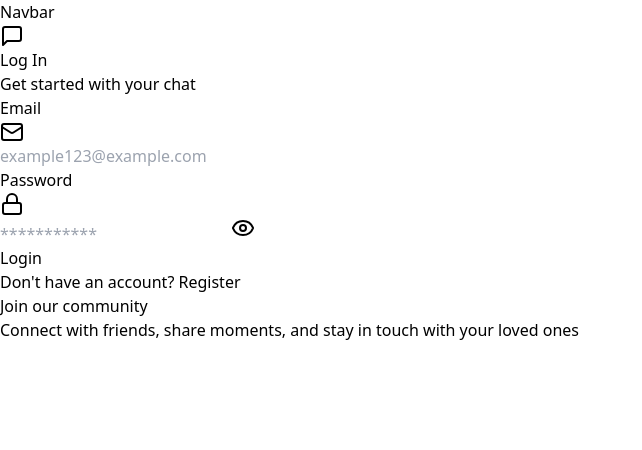
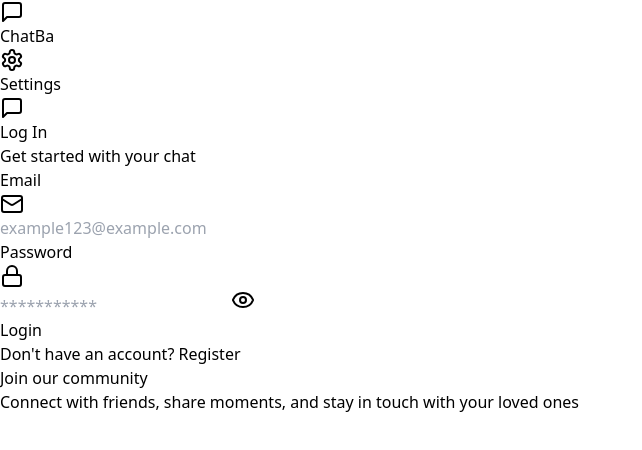
Before and after one commit to jcleong1223/simple-chat-app, a React (Vite) app in the folder frontend/: page /login in a window 1280 px wide. Shown: the top 450 px of the page, without its empty margins (0-642 px from the left). Built offline with nearby package versions, Linux system fonts and the light colour scheme; no server answers.

Commit message:
UI for nav bar

```diff
--- a/frontend/src/components/Navbar.jsx
+++ b/frontend/src/components/Navbar.jsx
@@ -1,7 +1,57 @@
+import { LogOut, MessageSquare, Settings, User2 } from "lucide-react";
+import { useAuthStore } from "../store/useAuthStore";
+import { Link } from "react-router-dom";
+
+
 const Navbar = () => {
+    const { logout, authUser } = useAuthStore();
 
     return (
-        <div> Navbar </div>
+        <header className="bg-base-100 border-b border-base-300 fixed w-full top-0 z-40 backdrop-blur-lg bg-base-100/80">
+            <div className="container mx-auto px-4 h-16">
+                <div className="flex items-center justify-between h-full">
+                    {/****** Logo *******/}
+                    <div className="flex items-center gap-8">
+                        <Link to='/' className="flex items-center gap-2.5 hover:opacity-80 transition-all">
+                            <div className="w-9 h-9 rounded-lg bg-primary/10 flex items-center justify-center">
+                                <MessageSquare className="w-5 h-5 text-primary"/>
+                            </div>
+                            <h1 className="text-lg font-bold">ChatBa</h1>
+                        </Link>
+                    </div>
+
+                    <div className="flex items-center gap-2">
+                        <Link
+                            to={"/settings"}
+                            className={`btn btn-sm gap-2 transition-colors`}
+                        >
+                            <Settings className="w-4 h-4"/>
+                            <span className="hidden sm:inline">Settings</span>
+                        </Link>
+
+                        { authUser && (
+                            <>
+                                <Link to={"/profile"} className={`btn btn-sm gap-2`}>
+                                    <User2 className="size-5" />
+                                    <span className="hidden sm:inline">Profile</span>
+                                </Link>
+
+                                <button className="flex gap-2 item-center btn btn-sm bg-red-200 hover:bg-red-300" onClick={logout}>
+                                    <LogOut className="size-5" />
+                                    <span className="hidden sm:inline">Logout</span>
+                                </button>
+                            </>
+                            )
+
+                        }
+                    </div>
+                </div>
+            </div>
+
+
+
+
+        </header>
     )
 
 }
```
